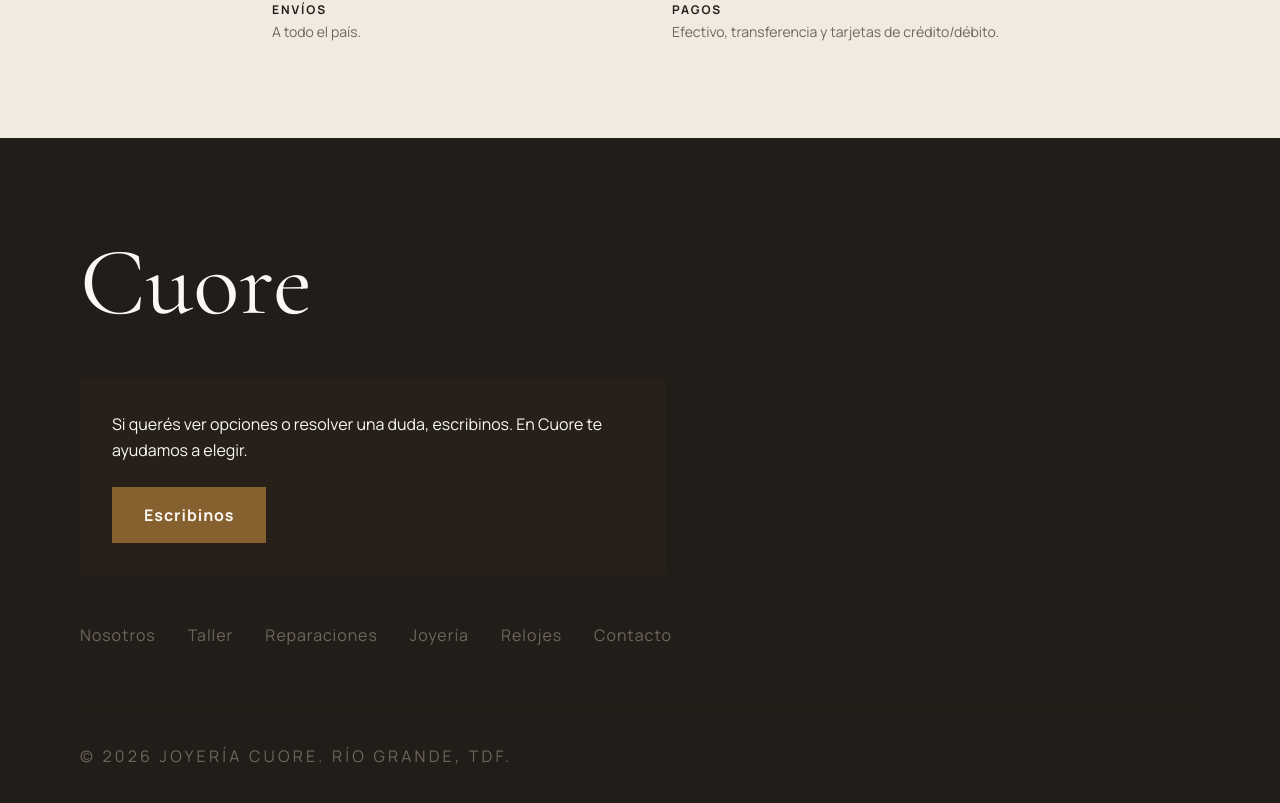
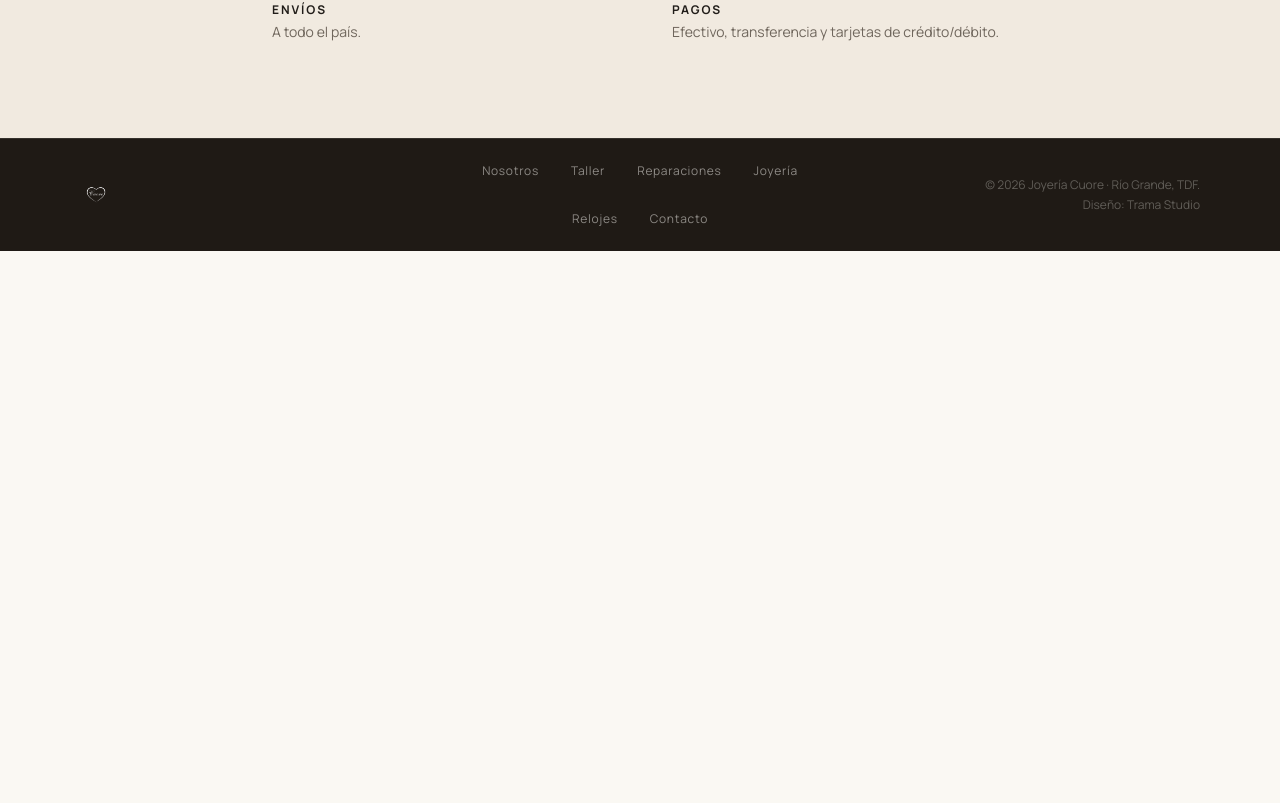
Before and after one commit to nadiaescobbb/-Cuore-joyeria, a React (Vite) app: page / in a window 1280 px wide. Shown: the part 5356-6159 px from the top of the page. After the commit the page ends 5607 px from the top, so only its background shows below. Built offline with nearby package versions, Linux system fonts and the light colour scheme.

Commit message:
refactor(ui): streamline footer into a compact horizontal layout

```diff
--- a/src/components/Footer.tsx
+++ b/src/components/Footer.tsx
@@ -1,47 +1,37 @@
 import { navItems } from '../data/nav';
-
-const getWaLink = (msg: string) => `https://wa.me/542964557378?text=${encodeURIComponent(msg)}`;
 
 export function Footer() {
   return (
-    <footer className="bg-foreground text-background border-t border-dark-surface py-16 md:py-24">
-      <div className="max-w-[1440px] mx-auto px-4 md:px-20">
-        <div className="flex flex-col gap-12 mb-16 w-full">
-          <span className="font-heading text-[72px] md:text-[96px] leading-none tracking-tight text-background">
-            Cuore
-          </span>
-
-          <div className="flex flex-col items-start gap-6 bg-dark-surface p-6 md:p-8 w-full md:max-w-[60ch]">
-            <p className="font-body text-body text-background leading-relaxed">
-              Si querés ver opciones o resolver una duda, escribinos. En Cuore te ayudamos a elegir.
-            </p>
-            <a
-              href={getWaLink("Hola Cuore")}
-              target="_blank"
-              rel="noopener noreferrer"
-              aria-label="Escribinos por WhatsApp"
-              className="inline-flex items-center justify-center px-8 py-4 bg-accent text-background font-body font-bold text-body tracking-normal hover:bg-tierra transition-colors duration-200 focus-visible:outline-accent w-fit"
-            >
-              Escribinos
+    <footer className="bg-dark border-t border-background/10 py-6 px-8 lg:px-20">
+      <div className="flex flex-col md:grid md:grid-cols-3 items-center gap-6 md:gap-0 max-w-[1440px] mx-auto w-full">
+        <div className="flex items-center justify-center md:justify-start w-full">
+          <a href="#" aria-label="Ir al inicio" className="focus-visible:outline-accent">
+            <img
+              src="/images/cuorelogo.png"
+              alt="Cuore logo"
+              className="h-8 w-auto object-contain brightness-0 invert"
+            />
           </a>
         </div>
 
-          <nav className="flex flex-row flex-wrap gap-x-8 gap-y-4" aria-label="Navegación del pie de página">
+        <nav className="flex flex-wrap gap-4 md:gap-8 justify-center w-full" aria-label="Navegación del pie de página">
           {navItems.map((item) => (
             <a
               key={item.href}
               href={item.href}
-                className="font-body text-body tracking-normal text-muted hover:text-background transition-colors focus-visible:outline-accent"
+              className="font-body text-xs text-background/50 hover:text-background tracking-normal transition-colors duration-200 focus-visible:outline-accent"
             >
               {item.label}
             </a>
           ))}
         </nav>
-        </div>
 
-        <div className="border-t border-dark-surface pt-8 flex flex-col md:flex-row justify-between items-start md:items-center gap-4">
-          <p className="font-body text-caption text-muted tracking-wide uppercase">
-            © {new Date().getFullYear()} Joyería Cuore. Río Grande, TDF.
+        <div className="flex flex-col items-center md:items-end gap-1 w-full text-center md:text-right">
+          <p className="font-body text-xs text-background/30">
+            © 2026 Joyería Cuore · Río Grande, TDF.
+          </p>
+          <p className="font-body text-xs text-background/30">
+            Diseño: Trama Studio
           </p>
         </div>
       </div>
```
Lines whose indentation alone changed are shown as unchanged.
